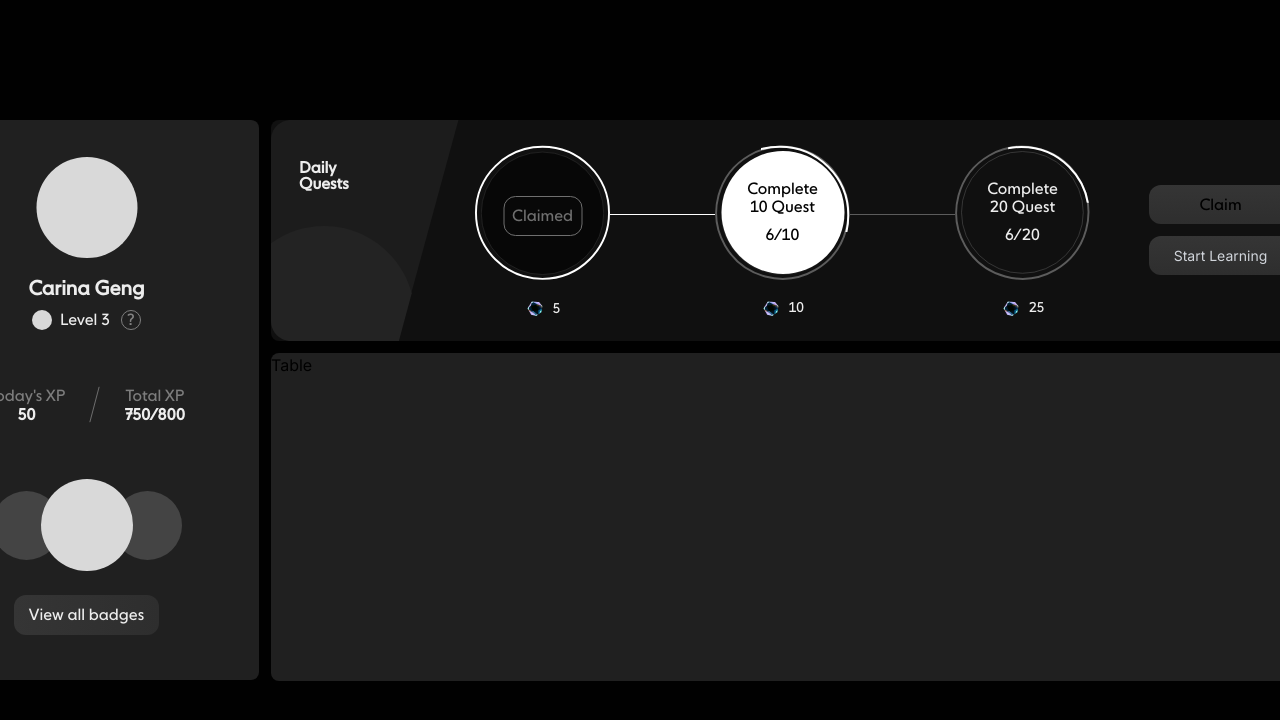
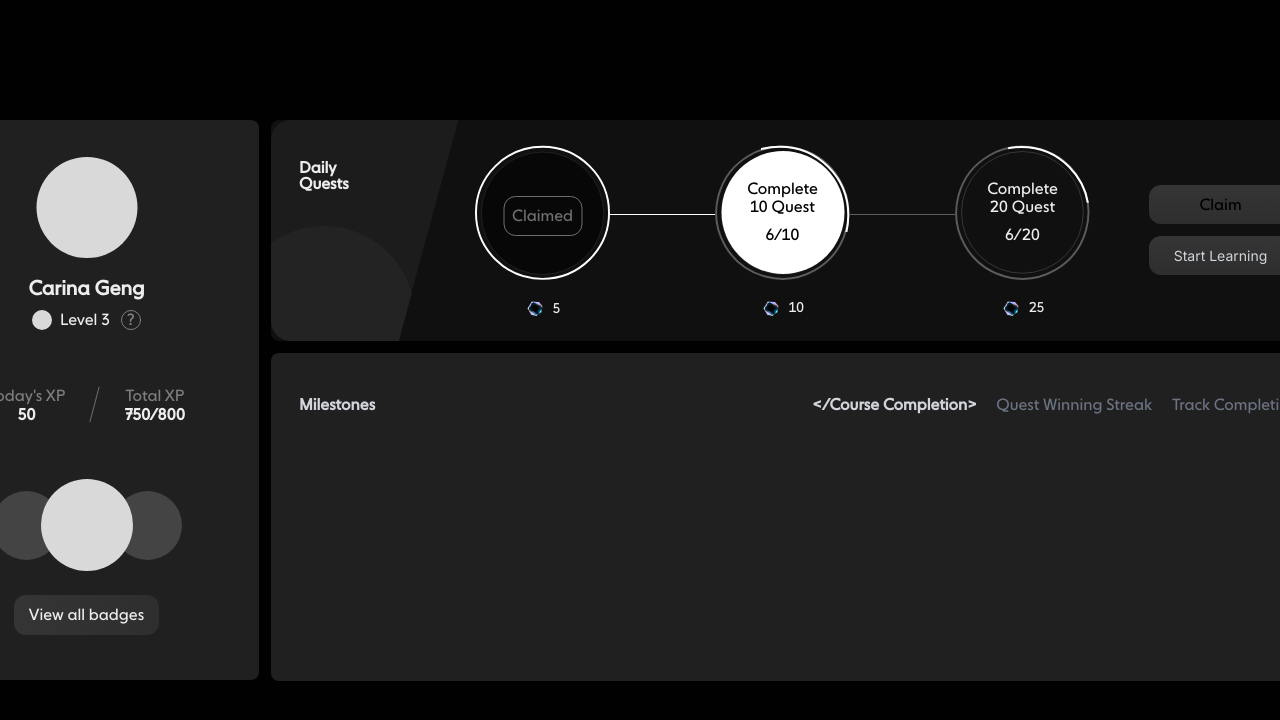
Before and after one commit to aLIEzsss4/HQ-FONT, a Next.js app: page / in a window 1280 px wide. Shown: the top 720 px of the page. Built offline with nearby package versions, Linux system fonts and the light colour scheme.

Commit message:
wip: table

```diff
--- a/ui/table.tsx
+++ b/ui/table.tsx
@@ -1,7 +1,27 @@
+import Image from 'next/image'
+
+
 export default function Table() {
-    return (
-      <div className="w-[1083px] h-[328px] mt-3 flex-shrink-0 rounded-lg bg-[#202020]">
-        Table
+  return (
+    <div className="w-[1083px] h-[328px] mt-3 flex-shrink-0 rounded-lg bg-[#202020]">
+      <div className="flex  mt-[40px]">
+        <div className="  ml-[28px] w-146 text-gray-300 font-next-book text-16  font-bold leading-110">
+          Milestones
+        </div>
+
+        <div className="ml-auto flex">
+          <div className="text-gray-300 font-next-book text-14  font-bold leading-110 mr-5">
+            {'</Course Completion>'}
+          </div>
+          <div className="text-gray-500 font-next-book text-14 font-medium leading-110 mr-5">
+            Quest Winning Streak
+          </div>
+          <div className="text-gray-500 font-next-book text-14 font-medium leading-110 mr-[56px]">
+            Track Completion
+          </div>
+
+        </div>
       </div>
-    )
-  }
+    </div>
+  )
+}
```
